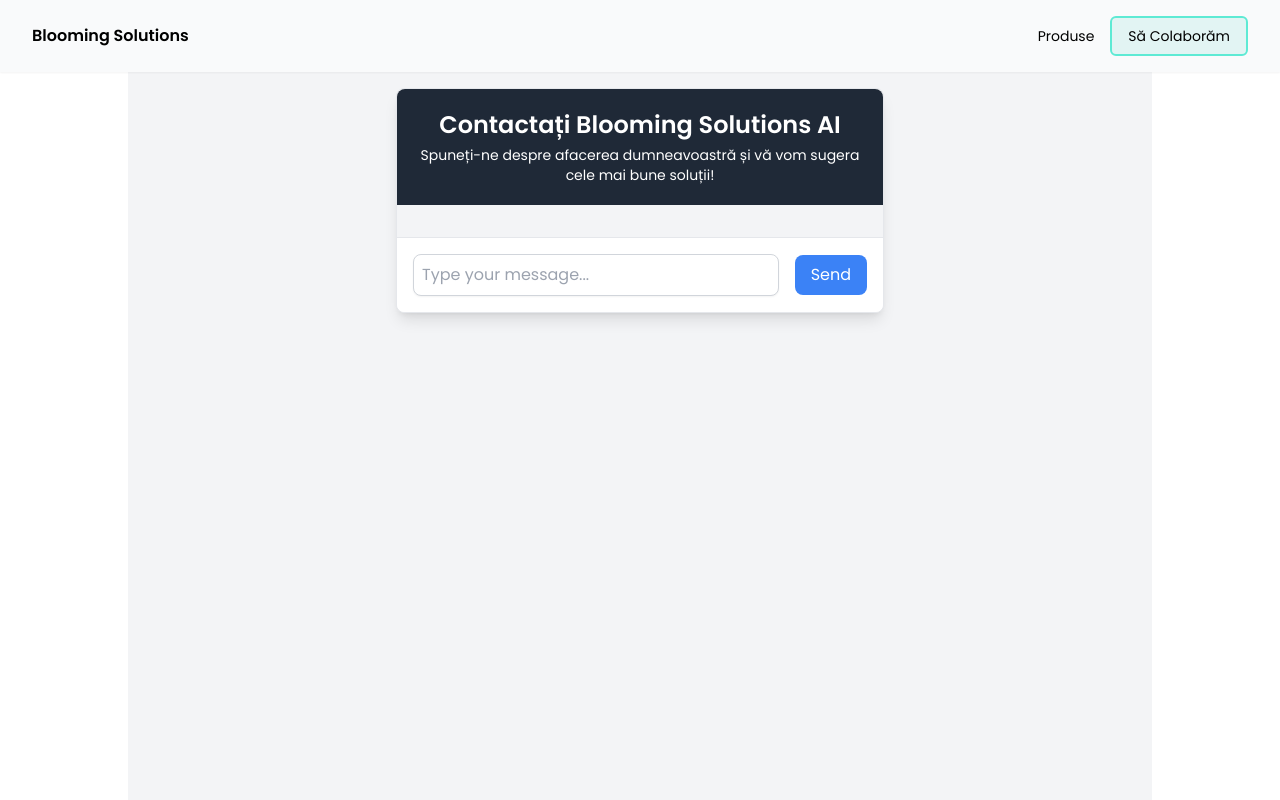
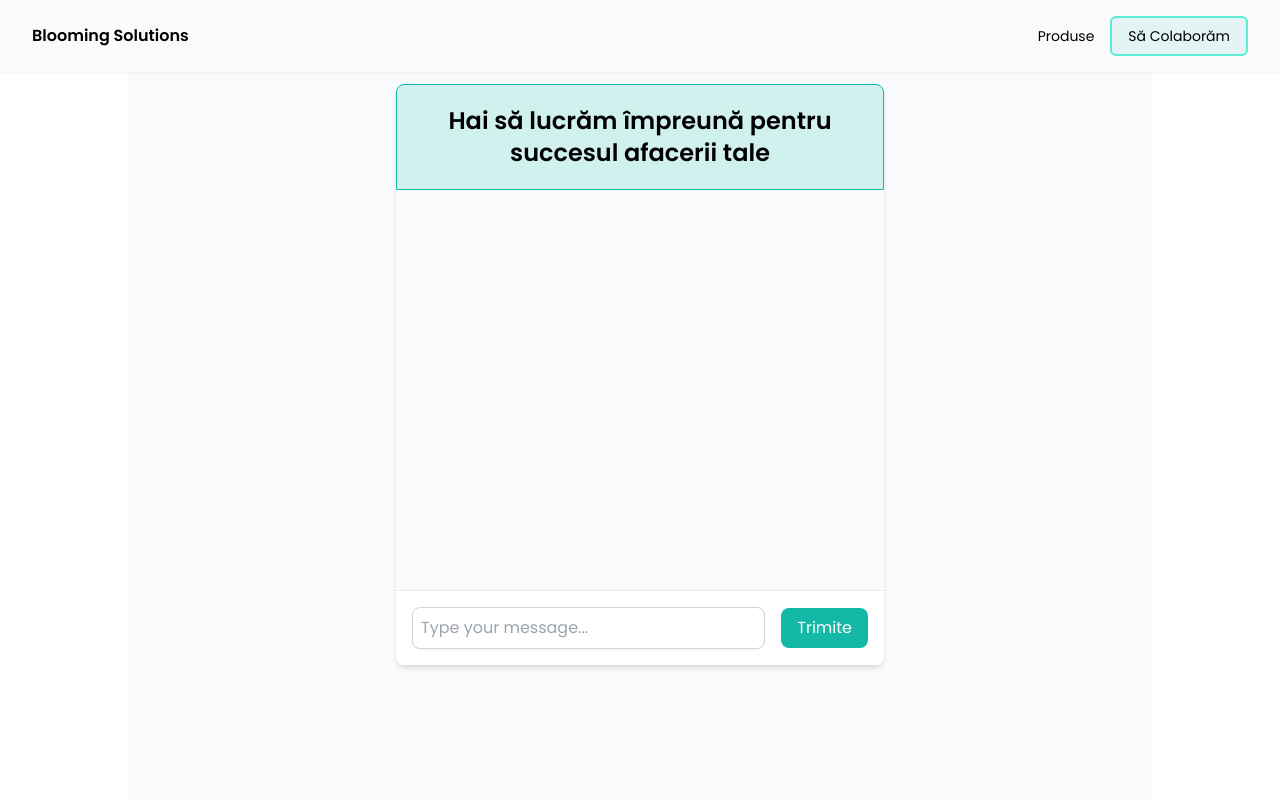
Before and after one commit to antonio-grosu/soft-comanda-site, a Next.js app: page /contact in a window 1280 px wide. Shown: the top 800 px of the page. Built offline with nearby package versions, Linux system fonts and the light colour scheme.

Commit message:
finished automatizare

```diff
--- a/app/components/Chat.js
+++ b/app/components/Chat.js
@@ -4,11 +4,10 @@
 export default function Chat() {
     const [messages, setMessages] = useState([]);
     const [input, setInput] = useState('');
-    const [clientEmail, setClientEmail] = useState(''); // State to capture client email
+    const [clientEmail, setClientEmail] = useState('');
     const [conversationEnded, setConversationEnded] = useState(false);
     const messagesEndRef = useRef(null);
 
-    // Function to send chat messages
     const handleSend = async () => {
         if (input.trim() === '') {
             alert('Please enter a message before sending.');
@@ -20,7 +19,6 @@
         setInput('');
 
         try {
-            // Send message to GPT
             const response = await fetch('/api/chat', {
                 method: 'POST',
                 headers: { 'Content-Type': 'application/json' },
@@ -33,8 +31,7 @@
             const botMessage = { role: 'assistant', content: data.reply };
             setMessages((prevMessages) => [...prevMessages, botMessage]);
 
-            // Display the email input and confirm button if the conversation is ready to end
-            if (data.reply.toLowerCase().includes("confirm") || data.reply.toLowerCase().includes("email") || data.reply.toLowerCase().includes("send") || data.reply.toLowerCase().includes("order") || data.reply.toLowerCase().includes("services") || data.reply.toLowerCase().includes("recommendation")) {
+            if (["confirm", "email", "send", "order", "services", "recommendation"].some(keyword => data.reply.toLowerCase().includes(keyword))) {
                 setConversationEnded(true);
             }
         } catch (error) {
@@ -42,17 +39,14 @@
         }
     };
 
-    // Function to confirm selection and send email
     const handleConfirm = async () => {
         if (!clientEmail) {
-            alert("Please enter your email address.");
+            alert("Please enter an email address to confirm services.");
             return;
         }
 
         try {
             const recommendedServices = messages.map(msg => msg.content).join('\n');
-
-            // Trigger the email API with client details and recommended services
             const emailResponse = await fetch('/api/sendEmail', {
                 method: 'POST',
                 headers: { 'Content-Type': 'application/json' },
@@ -66,9 +60,9 @@
             if (!emailResponse.ok) throw new Error('Failed to send emails');
 
             alert("Your services have been confirmed! An email will be sent shortly.");
-            setMessages([]); // Clear the chat after confirmation
-            setConversationEnded(false); // Reset conversation status
-            setClientEmail(''); // Clear the email input
+            setMessages([]);
+            setConversationEnded(false);
+            setClientEmail('');
 
         } catch (error) {
             console.error("Error during confirmation:", error);
@@ -76,22 +70,19 @@
     };
 
     return (
-        <div className='flex flex-col items-center gap-4 mt-16 p-6 bg-gray-100 min-h-screen w-full'>
-            <div className="flex flex-col w-full md:w-2/3 lg:w-1/2 h-full bg-white shadow-lg rounded-lg border border-gray-200">
+        <div className="flex flex-col items-center gap-4 mt-10 p-6 bg-gray-50 min-h-screen w-full">
+            <div className="flex flex-col w-full md:w-2/3 lg:w-1/2 h-full bg-white shadow-md rounded-lg mt-5">
                 {/* Header */}
-                <div className="p-5 bg-gray-800 text-white text-center rounded-t-lg">
-                    <h1 className="text-2xl font-bold">Contactați Blooming Solutions AI</h1>
-                    <p className="text-sm mt-1">Spuneți-ne despre afacerea dumneavoastră și vă vom sugera cele mai bune soluții!</p>
+                <div className="p-5 bg-teal-500/20 text-black text-center rounded-t-lg border border-teal-500">
+                    <h1 className="text-2xl font-semibold">Hai să lucrăm împreună pentru succesul afacerii tale</h1>
                 </div>
 
                 {/* Chat Messages */}
-                <div className="flex-1 p-4 overflow-y-auto space-y-4 bg-gray-100" style={{ maxHeight: "400px" }}>
+                <div className="flex-1 p-4 overflow-y-auto space-y-4 bg-gray-50 rounded-lg" style={{ minHeight: '400px', maxHeight: '400px' }}>
                     {messages.map((msg, index) => (
                         <div key={index} className={`flex ${msg.role === 'user' ? 'justify-end' : 'justify-start'}`}>
                             <div
-                                className={`p-3 rounded-lg max-w-xs w-fit break-words ${msg.role === 'user'
-                                    ? 'bg-blue-500 text-white'
-                                    : 'bg-gray-200 text-gray-800'
+                                className={`p-3 rounded-lg max-w-xs w-fit break-words ${msg.role === 'user' ? 'bg-teal-500 text-white' : 'bg-gray-200 text-gray-800'
                                     }`}>
                                 <p className="text-sm">{msg.content}</p>
                             </div>
@@ -101,36 +92,39 @@
                 </div>
 
                 {/* Input Area */}
-                <div className="p-4 bg-white border-t border-gray-200 rounded-b-lg flex items-center space-x-4">
+                <div className="p-4 bg-white border-t border-gray-200 rounded-b-lg flex items-center space-x-4 lg:space-y-0">
                     <input
                         value={input}
                         onChange={(e) => setInput(e.target.value)}
                         placeholder="Type your message..."
-                        className="flex-1 p-2 border rounded-lg border-gray-300 shadow-sm focus:outline-none focus:ring-2 focus:ring-blue-500 focus:border-blue-500"
+                        className="flex-1 p-2 border rounded-lg border-gray-300 shadow-sm focus:outline-none focus:ring-2 focus:ring-teal-500 focus:border-teal-500 w-3/5 md:w-4/5 w-fit"
                     />
                     <button
                         onClick={handleSend}
-                        className="bg-blue-500 text-white px-4 py-2 rounded-lg hover:bg-blue-600 transition-colors">
-                        Send
+                        className="bg-teal-500 text-white px-4 py-2 rounded-lg hover:bg-teal-600 transition-colors w-fit">
+                        Trimite
                     </button>
                 </div>
             </div>
+
             {/* Email Input and Confirm Button */}
             {conversationEnded && (
-                <div className="p-4 bg-gray-100 border-t border-gray-200 flex flex-col items-center space-y-3 animate-popup">
-                    <p className="text-sm text-gray-600">Te rugăm să-ți introduci adresa de email pentru a confirma serviciile.</p>
+                <div className="p-4 bg-gray-50 border-t border-gray-200 flex flex-col items-center space-y-3 w-full md:w-2/3 lg:w-1/2">
+                    <p className='text-sm text-gray-600'>Introdu-ți adresa de email pentru a confirma serviciile.</p>
+                    <div className="flex items-center space-x-4 w-4/5">
                         <input
                             type="email"
                             value={clientEmail}
                             onChange={(e) => setClientEmail(e.target.value)}
-                        placeholder="Enter your email address"
-                        className="w-full p-2 border rounded-lg border-gray-300 shadow-sm focus:outline-none focus:ring-2 focus:ring-green-500 focus:border-green-500"
+                            placeholder="Adresa de email"
+                            className="w-full p-2 border rounded-lg border-gray-300 shadow-sm focus:outline-none focus:ring-2 focus:ring-teal-500 focus:border-teal-500 border-teal-500 bg-teal-500/20"
                         />
                         <button
                             onClick={handleConfirm}
-                        className="bg-green-500 text-white px-4 py-2 rounded-lg hover:bg-green-600 transition-colors">
-                        Confirma
+                            className="bg-teal-500 text-white px-4 py-2 rounded-lg hover:bg-teal-600 transition-colors">
+                            Confirm
                         </button>
+                    </div>
                 </div>
             )}
         </div>
```
Lines whose indentation alone changed are shown as unchanged.
